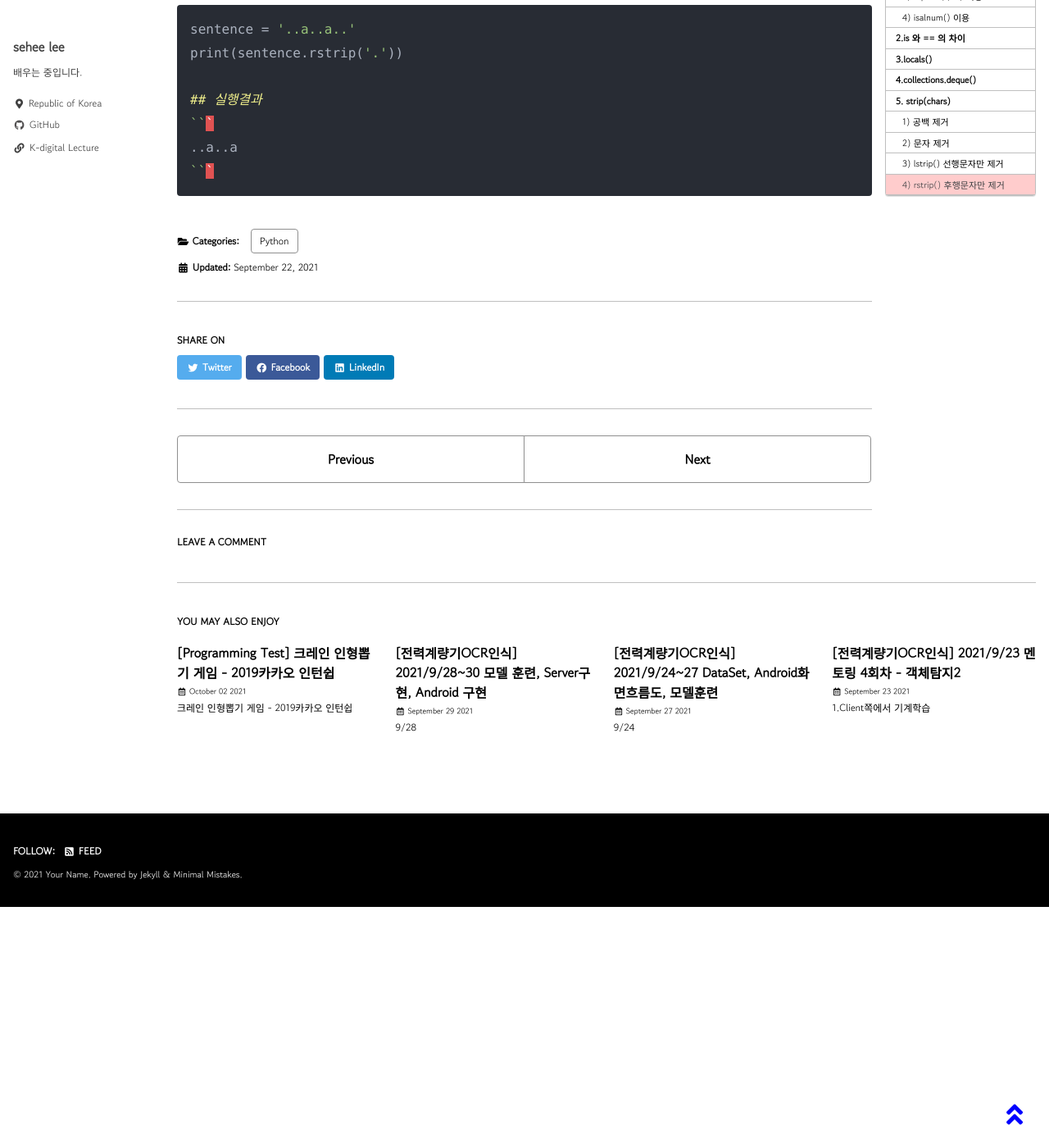
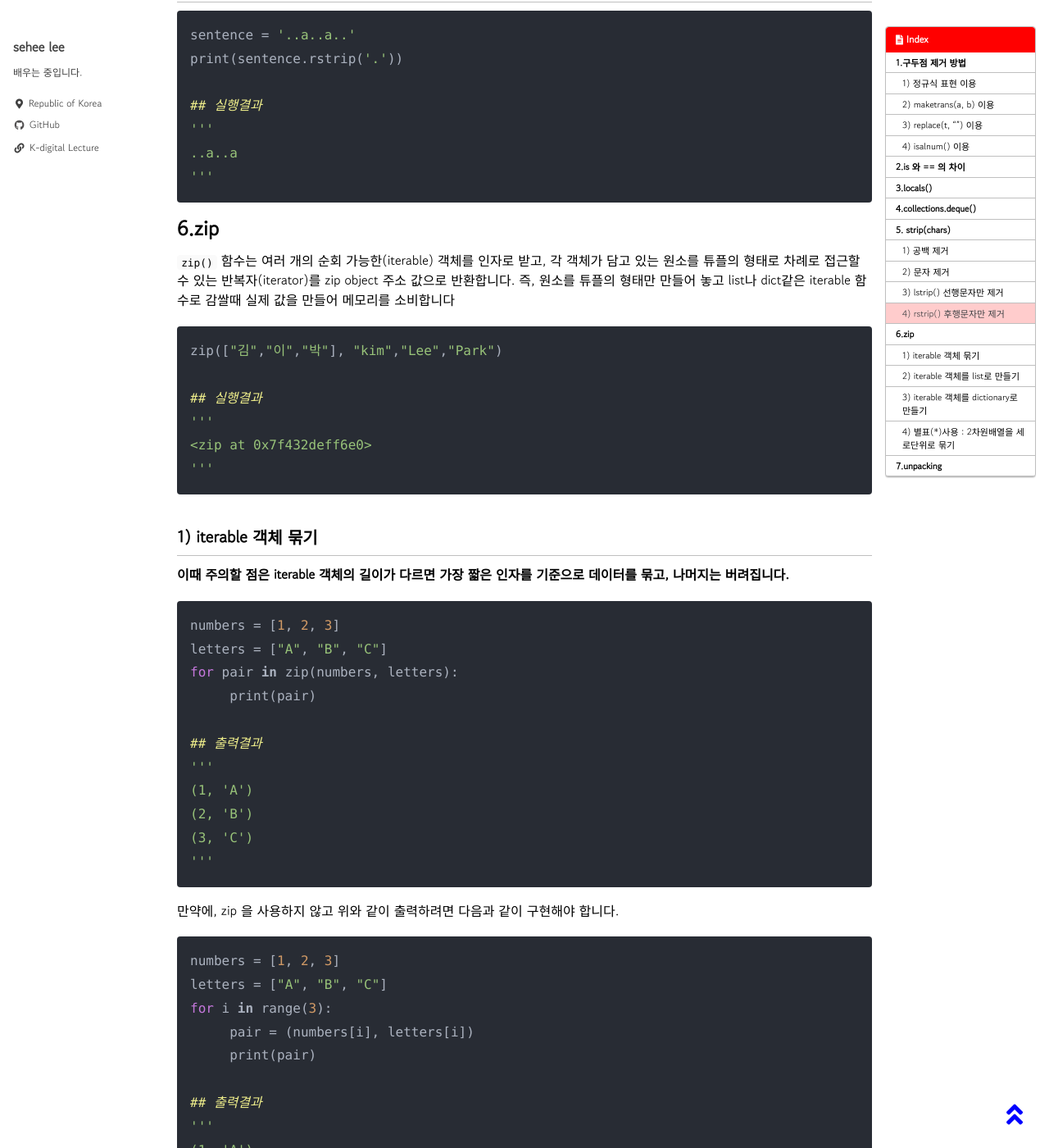
Before and after one commit to 2SEHI/2SEHI.github.io, a Jekyll site: the page built from _posts/2021-09-17-67_Python_Basic.md, in a window 1280 px wide and 1400 px high, scrolled down 3544 px. Shown: the whole window at 82% size. Built offline with Jekyll 4.4.1, drawn with Linux system fonts in a browser that asks for light colours; cached includes are drawn as plain includes; some web fonts are replaced; before the commit the page ends 4650 px from its top, so only the background shows below that; some of the changed text lies outside the part shown.

Commit message:
built-in function 추가

`````diff
--- a/_posts/2021-09-17-67_Python_Basic.md
+++ b/_posts/2021-09-17-67_Python_Basic.md
@@ -1,5 +1,5 @@
 ---
-title:  "[python] 자주사용되는 Built-In Functions - ✨추가중"
+title:  "[python] 자주사용되는 Built-In Functions과 활용예시 - ✨추가중"
 excerpt: "Commonly Used Python Built In Functions"
 
 toc: true
@@ -41,7 +41,7 @@ AmanaplanacanalPanama
 
 ## 2) maketrans(a, b) 이용
 
-`string.punctuation`를 출력해보면 `!"#$%&'()*+,-./:;<=>?@[\]^_`{|}~`의 구두점이 들어있는데 문자열에서 문자를 하나씩 추출하며 구두점이 아닌 문자만 out 변수에 저장합니다.
+`string.punctuation`를 출력해보면 `!"#$%&'()*+,-./:;<=>?@[\]^_\``{|}~`의 구두점이 들어있는데 문자열에서 문자를 하나씩 추출하며 구두점이 아닌 문자만 out 변수에 저장합니다.
 
 ```python
 import string
@@ -87,7 +87,7 @@ AmanaplanacanalPanama
 
 # 2.is 와 == 의 차이
 
-is는 id 값을 비교하는 함수이며 ==는 값을 비교하는 연산자입니다.
+is는 id 주소값을 비교하는 함수이며 ==는 값을 비교하는 연산자입니다.
 
 ```python
 a = [1, 2, 3]
@@ -145,9 +145,9 @@ sentence = '  a  '
 print(sentence.strip(' '))
 
 ## 실행결과
-```
+'''
 a
-```
+'''
 ````
 
 
@@ -159,9 +159,9 @@ sentence = '  a..a..'
 print(sentence.strip('.'))
 
 ## 실행결과
-```
+'''
   a..a
-```
+'''
 ````
 
 
@@ -173,9 +173,9 @@ sentence = '..a..a..'
 print(sentence.lstrip('.'))
 
 ## 실행결과
-```
+'''
 a..a..
-```
+'''
 ````
 
 
@@ -187,7 +187,144 @@ sentence = '..a..a..'
 print(sentence.rstrip('.'))
 
 ## 실행결과
+'''
+..a..a
+'''
+````
+
+
+
+# 6.zip
+
+`zip()` 함수는 여러 개의 순회 가능한(iterable) 객체를 인자로 받고, 각 객체가 담고 있는 원소를 튜플의 형태로 차례로 접근할 수 있는 반복자(iterator)를 zip object 주소 값으로 반환합니다. 즉, 원소를 튜플의 형태만 만들어 놓고 list나 dict같은 iterable 함수로 감쌀때 실제 값을 만들어 메모리를 소비합니다
+
+```python
+zip(["김","이","박"], "kim","Lee","Park")
+
+## 실행결과
+'''
+<zip at 0x7f432deff6e0>
+'''
 ```
-..a..a
+
+
+
+## 1) iterable 객체 묶기
+
+
+
+**이때 주의할 점은 iterable 객체의 길이가 다르면 가장 짧은 인자를 기준으로 데이터를 묶고, 나머지는 버려집니다.**
+
+```python
+numbers = [1, 2, 3]
+letters = ["A", "B", "C"]
+for pair in zip(numbers, letters):
+     print(pair)
+
+## 출력결과
+'''
+(1, 'A')
+(2, 'B')
+(3, 'C')
+'''
 ```
-````
+
+
+
+만약에, zip 을 사용하지 않고 위와 같이 출력하려면 다음과 같이 구현해야 합니다.
+
+```python
+numbers = [1, 2, 3]
+letters = ["A", "B", "C"]
+for i in range(3):
+     pair = (numbers[i], letters[i])
+     print(pair)
+
+## 출력결과
+'''
+(1, 'A')
+(2, 'B')
+(3, 'C')
+'''
+```
+
+
+
+## 2) iterable 객체를 list로 만들기
+
+튜플로 묶어주는 것을 list로 담을 수 있습니다.
+
+```python
+numbers = [1, 2, 3]
+letters = ["A", "B", "C"]
+num_letters = list(zip(numbers, letters))
+print(num_letters)
+
+## 출력결과
+'''
+[(1, 'A'), (2, 'B'), (3, 'C')]
+'''
+```
+
+
+
+## 3) iterable 객체를 dictionary로 만들기
+
+list대신에 dictionary 로 담으면 손쉽게 dictionary를 만들 수 있습니다.
+
+```python
+numbers = [1, 2, 3]
+letters = ["A", "B", "C"]
+num_letters = dict(zip(numbers, letters))
+print(num_letters)
+
+## 출력결과
+'''
+{1: 'A', 2: 'B', 3: 'C'}
+'''
+```
+
+
+
+## 4) 별표(*)사용 : 2차원배열을 세로단위로 묶기
+
+2차 배열에 대해 `zip(*2차배열)`와 같이 *을 붙여서 인자값으로 설정하면, 각 행의 열값을 묶어줍니다. 이를 list로 변환해서 사용합니다.
+
+```python
+test = [[1,2,3], [2,3,4], [9,8,7]]
+
+list(zip(*test))
+
+## 출력결과
+'''
+[(1, 2, 9), (2, 3, 8), (3, 4, 7)]
+'''
+```
+
+
+
+[사용예시 보러가기]()
+
+
+
+# 7.unpacking
+
+- 💦추가설명이나 예시 필요
+
+위에서 zip은 요소를 튜플의 형태만 만들어 놓고 주소를 보관한다고 했습니다. 그래서 원래의 iterable의 형태로 다시 돌려놓는 것이 가능합니다.
+
+```python
+givenName = zip(["김","이","박"], ["kim","Lee","Park"])
+
+zipped_list = list(zip(["김","이","박"], ["kim","Lee","Park"]))
+print(zipped_list)
+
+unpack_list = list(zip(*zipped_list))
+print(unpack_list)
+
+## 출력결과
+'''
+[('김', 'kim'), ('이', 'Lee'), ('박', 'Park')]
+[('김', '이', '박'), ('kim', 'Lee', 'Park')]
+'''
+```
`````
